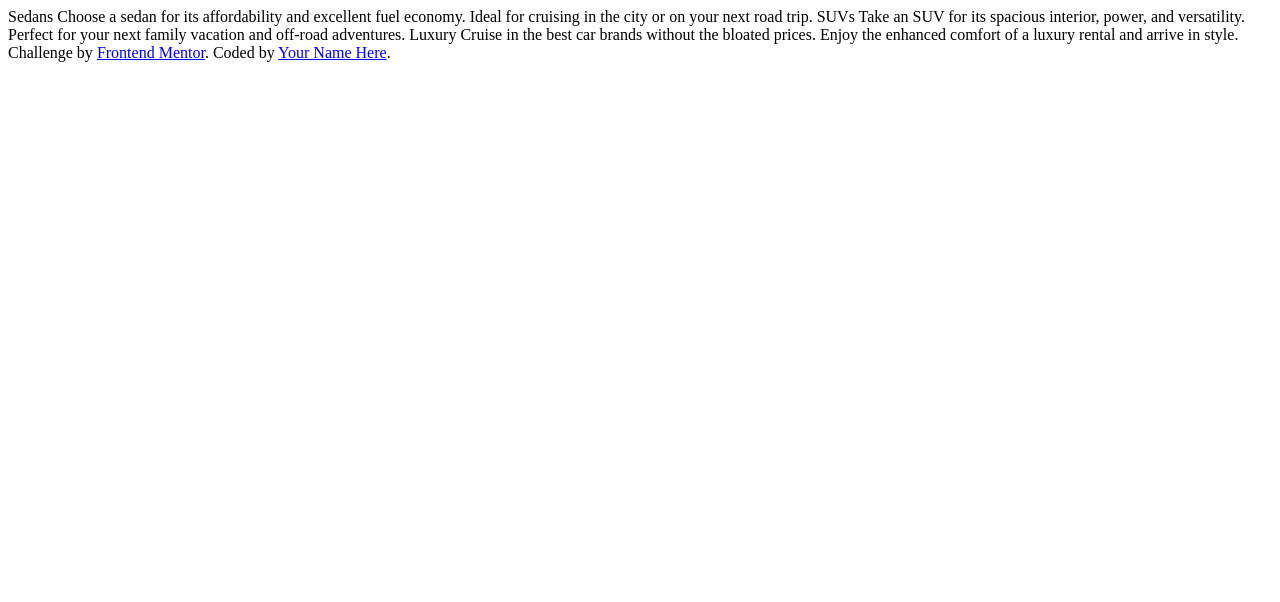
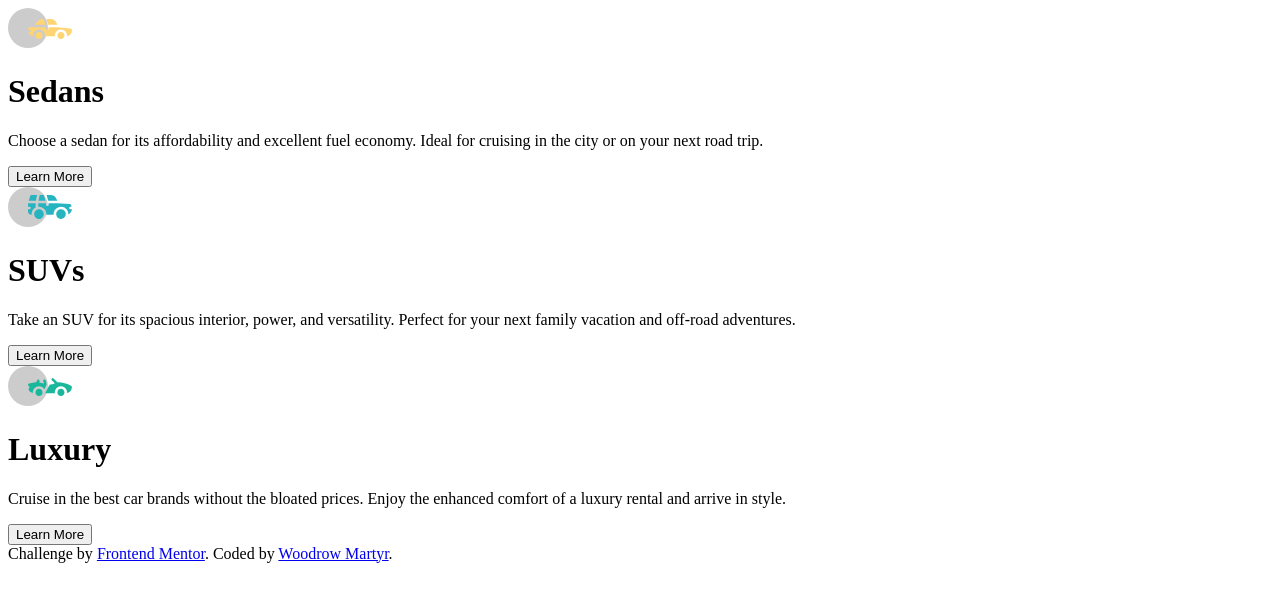
Before and after one commit to wmartyr/3-column-preview-card-component-main, a plain HTML site: page index.html in a window 1280 px wide. Drawn offline with Linux system fonts and the light colour scheme.

Commit message:
Code html file

```diff
--- a/index.html
+++ b/index.html
@@ -1,32 +1,43 @@
 <!DOCTYPE html>
 <html lang="en">
+
 <head>
   <meta charset="UTF-8">
-  <meta name="viewport" content="width=device-width, initial-scale=1.0"> <!-- displays site properly based on user's device -->
+  <meta name="viewport" content="width=device-width, initial-scale=1.0">
+  <!-- displays site properly based on user's device -->
 
   <link rel="icon" type="image/png" sizes="32x32" href="./images/favicon-32x32.png">
 
   <title>Frontend Mentor | 3-column preview card component</title>
+  <link rel="stylesheet" href="./styles/style.css">
 
-  <!-- Feel free to remove these styles or customise in your own stylesheet 👍 -->
 </head>
+
 <body>
+  <main>
+    <div class="sedan-card">
+      <img src="./images/icon-sedans.svg" alt="Icon of a sedan">
+      <h1 class="card-title">Sedans</h1>
+      <p class="card-description">Choose a sedan for its affordability and excellent fuel economy. Ideal for cruising in the city or on your next road trip.</p>
+      <button class="learn-more sedan-button">Learn More</button>
+    </div>
+    <div class="suv-card">
+      <img src="./images/icon-suvs.svg" alt="Icon of an SUV">
+      <h1 class="card-title">SUVs</h1>
+      <p class="card-description">Take an SUV for its spacious interior, power, and versatility. Perfect for your next family vacation and off-road adventures.</p>
+      <button class="learn-more suv-button">Learn More</button>
+    </div>
+    <div class="luxury-card">
+      <img src="./images/icon-luxury.svg" alt="Icon of a luxury vehicle">
+      <h1 class="card-title">Luxury</h1>
+      <p class="card-description">Cruise in the best car brands without the bloated prices. Enjoy the enhanced comfort of a luxury rental and arrive in style.</p>
+      <button class="learn-more luxury-button">Learn More</button>
+    </div>
+  </main>
+  <footer class="attribution">
+    Challenge by <a href="https://www.frontendmentor.io?ref=challenge" target="_blank">Frontend Mentor</a>.
+    Coded by <a href="#">Woodrow Martyr</a>.
+  </footer>
+</body>
 
-  Sedans
-  Choose a sedan for its affordability and excellent fuel economy. Ideal for cruising in the city
-  or on your next road trip.
-
-  SUVs
-  Take an SUV for its spacious interior, power, and versatility. Perfect for your next family vacation
-  and off-road adventures.
-
-  Luxury
-  Cruise in the best car brands without the bloated prices. Enjoy the enhanced comfort of a luxury
-  rental and arrive in style.
-
-  <div class="attribution">
-    Challenge by <a href="https://www.frontendmentor.io?ref=challenge" target="_blank">Frontend Mentor</a>.
-    Coded by <a href="#">Your Name Here</a>.
-  </div>
-</body>
 </html>
```
